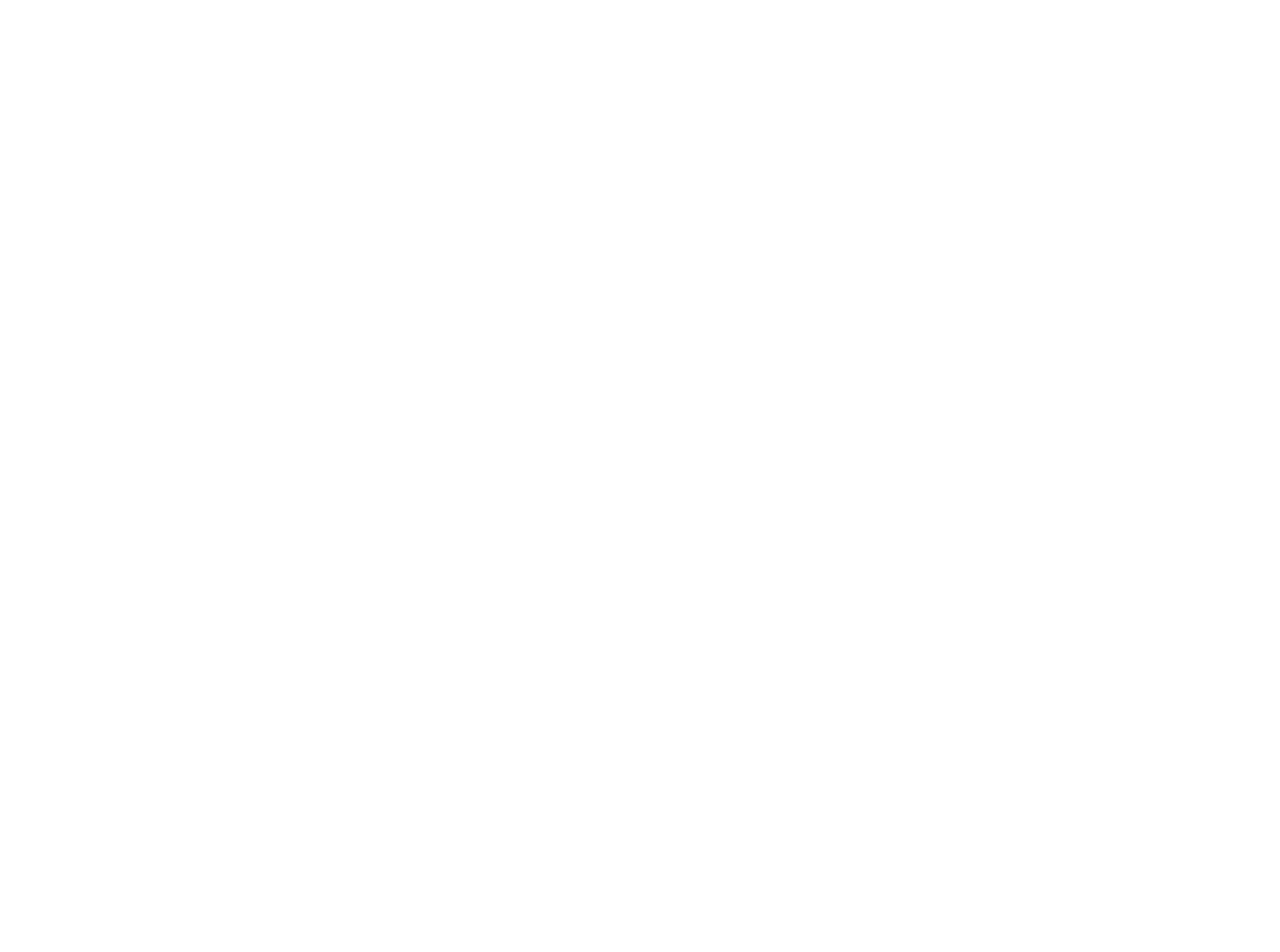
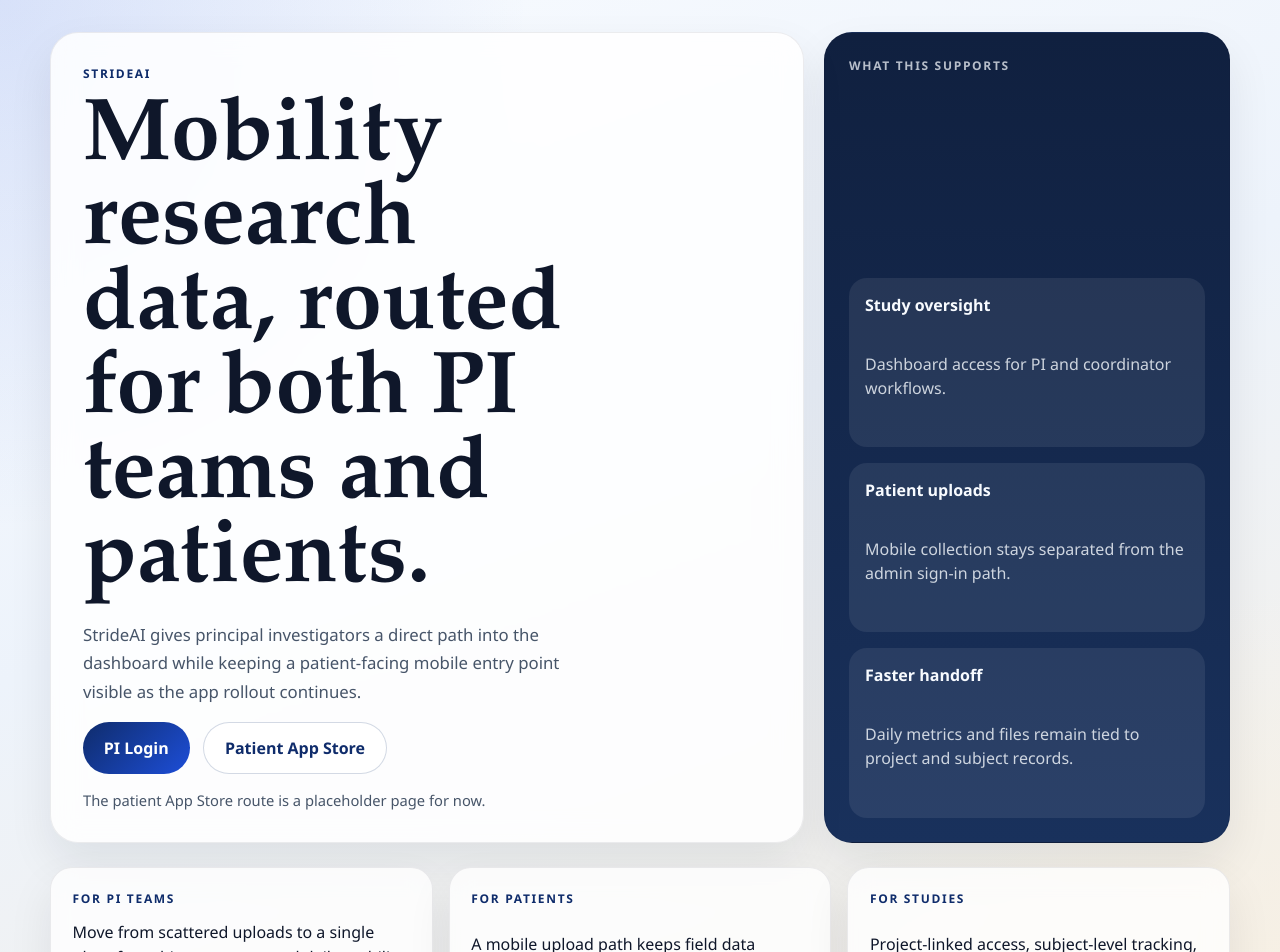
Before and after one commit to notcelsius/StrideAI-Dashboard, a Next.js app: page / in a window 1280 px wide. Before the commit this address had no page. Shown: the top 952 px of the page. Before the commit the page ends 800 px from the top, so only its background shows below. Built offline with nearby package versions, Linux system fonts and the light colour scheme.

Commit message:
Add public marketing landing page

```diff
--- a/app/globals.css
+++ b/app/globals.css
@@ -6,6 +6,9 @@
   --line: #d9e2ef;
   --primary: #1d4ed8;
   --primary-soft: #e8efff;
+  --primary-deep: #0f2c6b;
+  --sand: #f7f0e3;
+  --surface-strong: #10203f;
   --danger: #dc2626;
 }
 
@@ -19,13 +22,23 @@
   padding: 0;
   background: radial-gradient(circle at top right, #f8fbff 0%, var(--bg) 55%);
   color: var(--text);
-  font-family: "Segoe UI", "Helvetica Neue", Arial, sans-serif;
+  font-family: "Avenir Next", "Segoe UI", "Helvetica Neue", Arial, sans-serif;
 }
 
 h1,
 h2,
 p {
   margin: 0;
+}
+
+h1,
+h2 {
+  font-family: "Iowan Old Style", "Palatino Linotype", "Book Antiqua", Georgia, serif;
+}
+
+a {
+  color: inherit;
+  text-decoration: none;
 }
 
 .eyebrow {
@@ -37,6 +50,179 @@
 
 .subtext {
   color: var(--muted);
+}
+
+.marketing-page {
+  min-height: 100vh;
+  padding: 2rem 1rem;
+  background:
+    radial-gradient(circle at top left, rgba(29, 78, 216, 0.15), transparent 32%),
+    radial-gradient(circle at bottom right, rgba(247, 240, 227, 0.9), transparent 28%),
+    linear-gradient(160deg, #f8fbff 0%, #edf3fb 45%, #f4efe6 100%);
+}
+
+.marketing-shell {
+  max-width: 1180px;
+  margin: 0 auto;
+  display: grid;
+  gap: 1.5rem;
+}
+
+.marketing-hero {
+  display: grid;
+  grid-template-columns: minmax(0, 1.3fr) minmax(300px, 0.7fr);
+  gap: 1.25rem;
+  align-items: stretch;
+}
+
+.marketing-copy,
+.hero-panel,
+.marketing-card,
+.placeholder-card {
+  border: 1px solid rgba(15, 23, 42, 0.08);
+  box-shadow: 0 20px 45px rgba(15, 23, 42, 0.08);
+}
+
+.marketing-copy {
+  background: rgba(255, 255, 255, 0.86);
+  backdrop-filter: blur(14px);
+  border-radius: 28px;
+  padding: 2rem;
+  display: grid;
+  gap: 1rem;
+}
+
+.marketing-kicker,
+.marketing-card-label,
+.hero-panel-label {
+  text-transform: uppercase;
+  letter-spacing: 0.14em;
+  font-size: 0.75rem;
+  font-weight: 700;
+}
+
+.marketing-kicker,
+.marketing-card-label {
+  color: var(--primary-deep);
+}
+
+.marketing-copy h1 {
+  max-width: 12ch;
+  font-size: clamp(3rem, 7vw, 5.5rem);
+  line-height: 0.96;
+}
+
+.marketing-summary {
+  max-width: 52ch;
+  font-size: 1.05rem;
+  line-height: 1.7;
+  color: var(--muted);
+}
+
+.hero-actions,
+.placeholder-actions {
+  display: flex;
+  flex-wrap: wrap;
+  gap: 0.85rem;
+}
+
+.primary-cta,
+.secondary-cta {
+  display: inline-flex;
+  align-items: center;
+  justify-content: center;
+  min-height: 48px;
+  border-radius: 999px;
+  padding: 0.85rem 1.3rem;
+  font-weight: 700;
+}
+
+.primary-cta {
+  background: linear-gradient(135deg, var(--primary-deep), var(--primary));
+  color: #fff;
+}
+
+.secondary-cta {
+  background: rgba(255, 255, 255, 0.72);
+  color: var(--primary-deep);
+  border: 1px solid rgba(15, 44, 107, 0.18);
+}
+
+.marketing-note {
+  color: var(--muted);
+  font-size: 0.92rem;
+}
+
+.hero-panel {
+  background: linear-gradient(180deg, var(--surface-strong) 0%, #19315c 100%);
+  color: #f8fbff;
+  border-radius: 28px;
+  padding: 1.5rem;
+  display: grid;
+  gap: 1rem;
+}
+
+.hero-panel-label {
+  color: rgba(248, 251, 255, 0.72);
+}
+
+.hero-metrics {
+  display: grid;
+  gap: 1rem;
+}
+
+.hero-metrics div {
+  display: grid;
+  gap: 0.3rem;
+  padding: 1rem;
+  border-radius: 18px;
+  background: rgba(255, 255, 255, 0.08);
+}
+
+.hero-metrics strong {
+  font-size: 1rem;
+}
+
+.hero-metrics span {
+  color: rgba(248, 251, 255, 0.8);
+  line-height: 1.5;
+}
+
+.marketing-grid {
+  display: grid;
+  grid-template-columns: repeat(3, minmax(0, 1fr));
+  gap: 1rem;
+}
+
+.marketing-card {
+  background: rgba(255, 255, 255, 0.78);
+  backdrop-filter: blur(12px);
+  border-radius: 22px;
+  padding: 1.35rem;
+  display: grid;
+  gap: 0.7rem;
+  line-height: 1.6;
+}
+
+.placeholder-page {
+  min-height: 100vh;
+  display: grid;
+  place-items: center;
+  padding: 2rem 1rem;
+  background:
+    radial-gradient(circle at top right, rgba(29, 78, 216, 0.18), transparent 26%),
+    linear-gradient(180deg, #f7faff 0%, #eef3fa 100%);
+}
+
+.placeholder-card {
+  width: 100%;
+  max-width: 560px;
+  background: rgba(255, 255, 255, 0.9);
+  backdrop-filter: blur(12px);
+  border-radius: 28px;
+  padding: 2rem;
+  display: grid;
+  gap: 1rem;
 }
 
 .auth-page {
@@ -259,6 +445,19 @@
   gap: 0.35rem;
 }
 
+@media (max-width: 900px) {
+  .marketing-hero,
+  .marketing-grid,
+  .content-grid,
+  .kpi-row {
+    grid-template-columns: 1fr;
+  }
+
+  .marketing-copy h1 {
+    max-width: none;
+  }
+}
+
 .range-controls input {
   border: 1px solid var(--line);
   border-radius: 10px;
--- a/app/page.js
+++ b/app/page.js
@@ -1,5 +1,75 @@
-import { redirect } from "next/navigation";
+import Link from "next/link";
+
+const highlights = [
+  {
+    label: "For PI teams",
+    text: "Move from scattered uploads to a single place for subject progress and daily mobility trends."
+  },
+  {
+    label: "For patients",
+    text: "A mobile upload path keeps field data simple while the app listing is finalized."
+  },
+  {
+    label: "For studies",
+    text: "Project-linked access, subject-level tracking, and export-ready records stay aligned."
+  }
+];
 
 export default function HomePage() {
-  redirect("/login");
+  return (
+    <main className="marketing-page">
+      <section className="marketing-shell">
+        <div className="marketing-hero">
+          <div className="marketing-copy">
+            <p className="marketing-kicker">StrideAI</p>
+            <h1>Mobility research data, routed for both PI teams and patients.</h1>
+            <p className="marketing-summary">
+              StrideAI gives principal investigators a direct path into the dashboard while keeping
+              a patient-facing mobile entry point visible as the app rollout continues.
+            </p>
+
+            <div className="hero-actions">
+              <Link href="/login" className="primary-cta">
+                PI Login
+              </Link>
+              <Link href="/patient-app" className="secondary-cta">
+                Patient App Store
+              </Link>
+            </div>
+
+            <p className="marketing-note">
+              The patient App Store route is a placeholder page for now.
+            </p>
+          </div>
+
+          <aside className="hero-panel">
+            <p className="hero-panel-label">What this supports</p>
+            <div className="hero-metrics">
+              <div>
+                <strong>Study oversight</strong>
+                <span>Dashboard access for PI and coordinator workflows.</span>
+              </div>
+              <div>
+                <strong>Patient uploads</strong>
+                <span>Mobile collection stays separated from the admin sign-in path.</span>
+              </div>
+              <div>
+                <strong>Faster handoff</strong>
+                <span>Daily metrics and files remain tied to project and subject records.</span>
+              </div>
+            </div>
+          </aside>
+        </div>
+
+        <div className="marketing-grid">
+          {highlights.map((item) => (
+            <article key={item.label} className="marketing-card">
+              <p className="marketing-card-label">{item.label}</p>
+              <p>{item.text}</p>
+            </article>
+          ))}
+        </div>
+      </section>
+    </main>
+  );
 }
```
Also changed, not shown: app/patient-app/page.js (added, +23 -0 lines).
